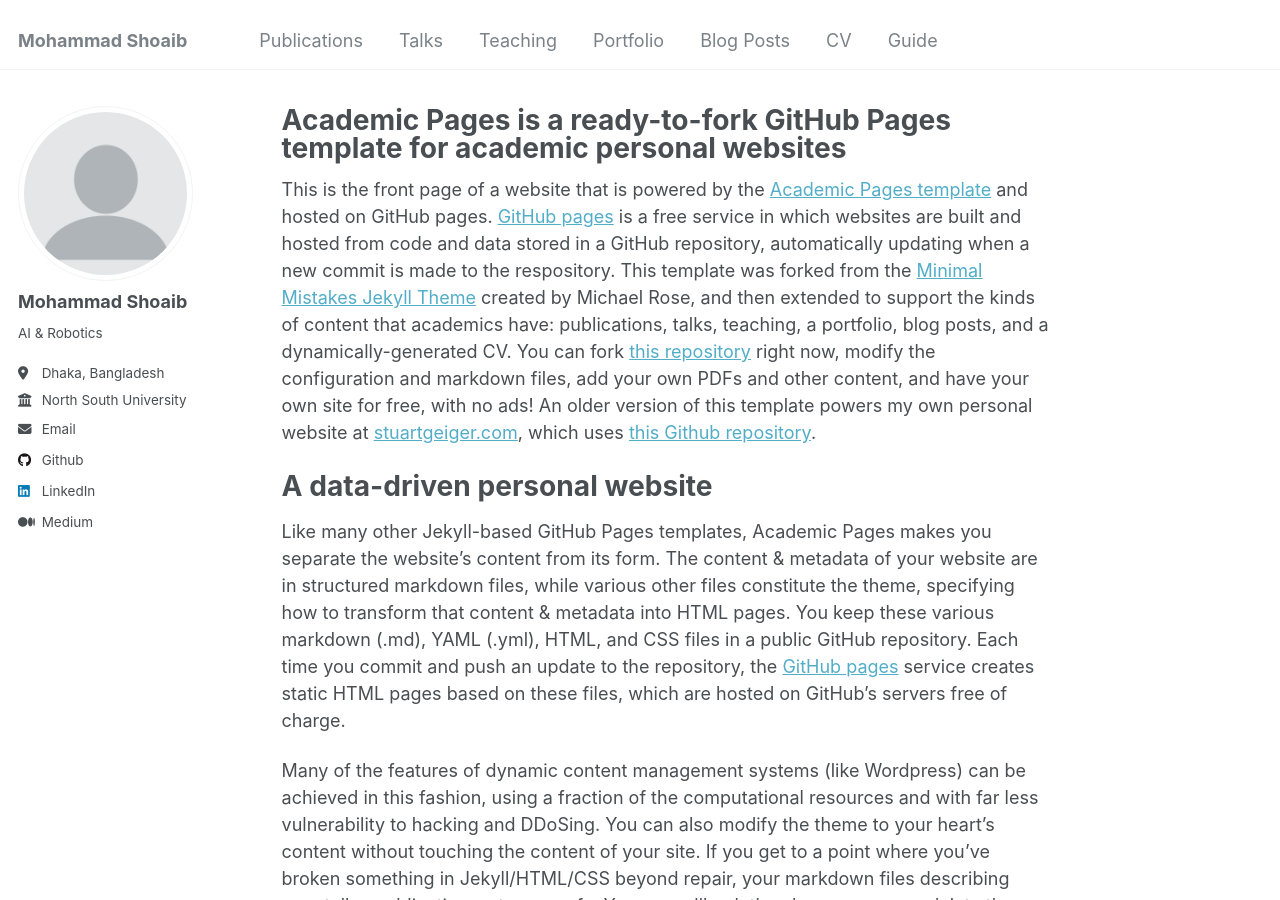
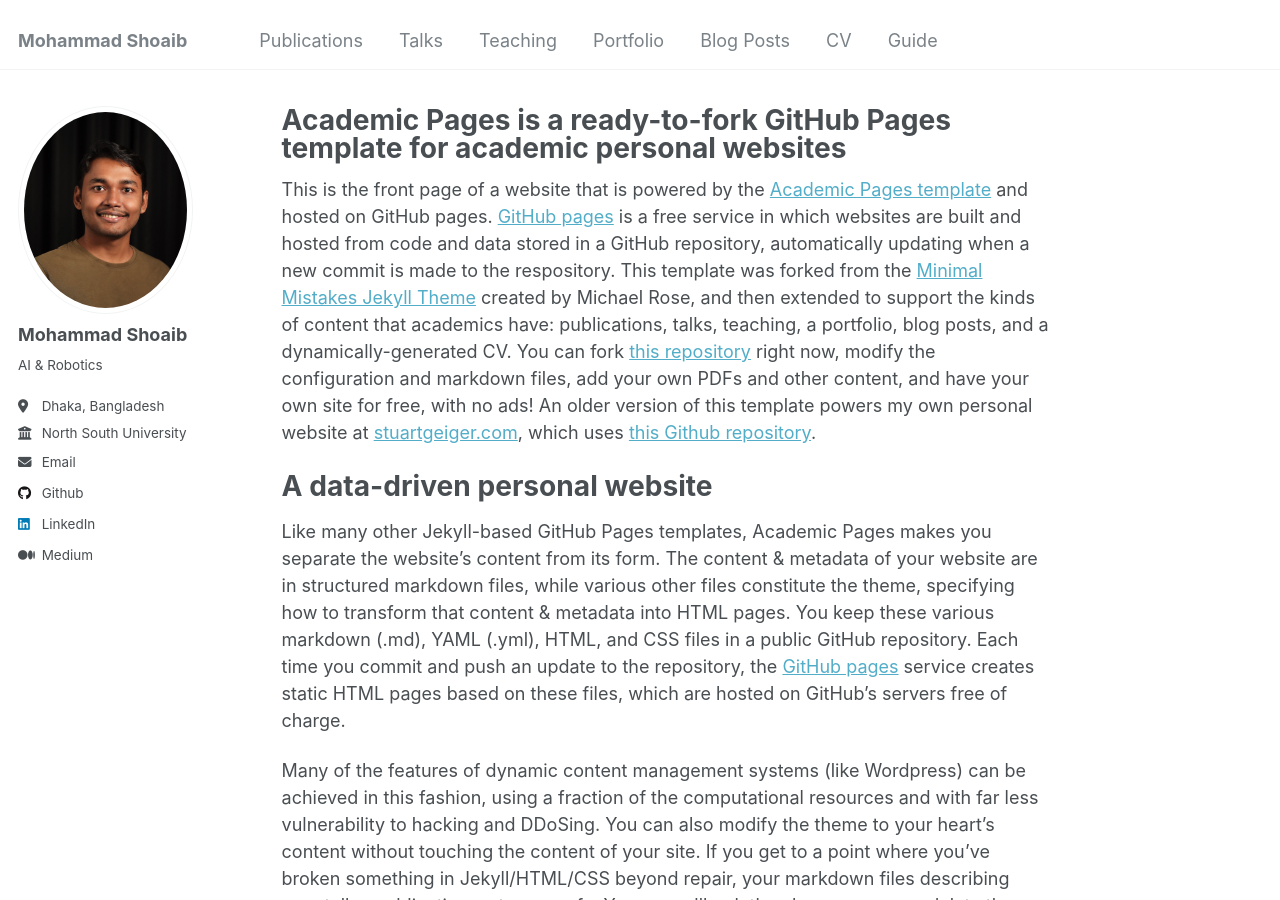
Before and after one commit to shoaib6174/shoaib6174.github.io, a Jekyll site: the page built from _pages/about.md, in a window 1280 px wide and 900 px high. Built offline with Jekyll 4.4.1, drawn with Linux system fonts in a browser that asks for light colours.

Commit message:
Update _config.yml

```diff
--- a/_config.yml
+++ b/_config.yml
@@ -21,7 +21,7 @@
 #               Additional customization can be done by editing /_includes/author-profile.html
 author:
   # Biographic information
-  avatar           : "profile.png"
+  avatar           : "shoaib headshot cropped.jpeg"
   name             : "Mohammad Shoaib"
   pronouns         : # example: "she/her"
   bio              : "AI & Robotics"
```
